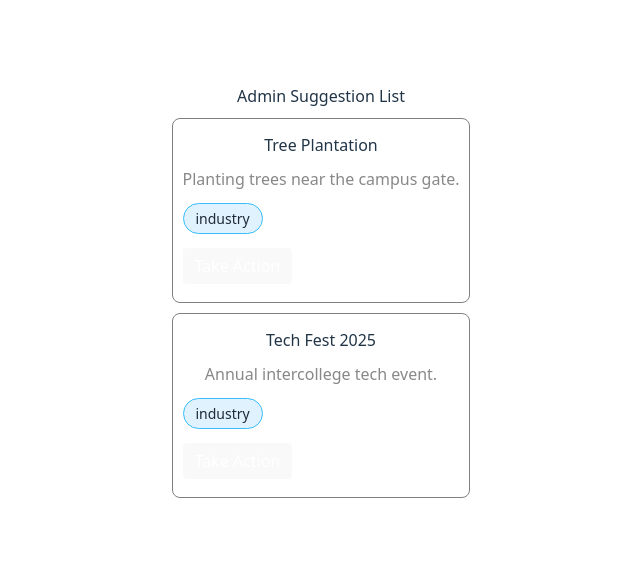
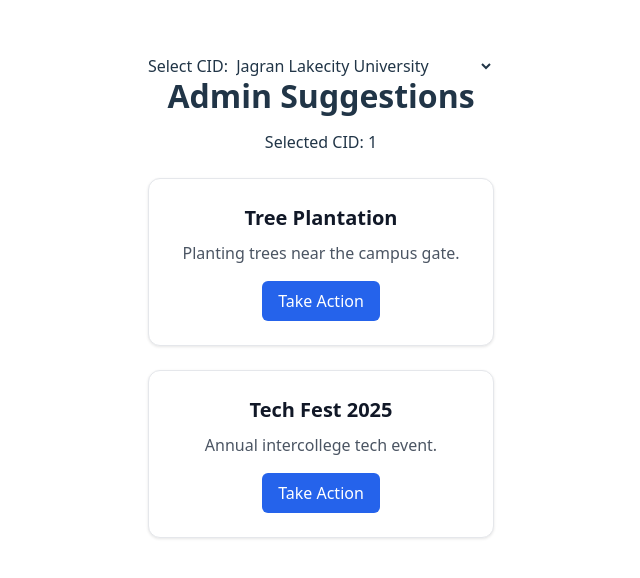
Before and after one commit to vaidik24/Alma-hackathon-frontend, a React (Vite) app: page / in a window 1280 px wide. Shown: the part 104-682 px from the top of the page, without its empty margins (319-959 px from the left). Built offline with nearby package versions, Linux system fonts and the light colour scheme.

Commit message:
CID selector

```diff
--- /dev/null
+++ b/src/components/CIDSelector.jsx
@@ -0,0 +1,12 @@
+export default function CIDSelector({ selectedCID, onChange }) {
+  return (
+    <>
+      <label htmlFor="cid-select">Select CID: </label>
+      <select id="cid-select" value={selectedCID} onChange={onChange}>
+        <option value="1">Jagran Lakecity University</option>
+        <option value="2">Thakur Global Business School</option>
+        <option value="3">Aarupadai Veed Medical College</option>
+      </select>
+    </>
+  );
+}
--- a/src/components/SuggestionList.jsx
+++ b/src/components/SuggestionList.jsx
@@ -3,11 +3,12 @@
 import { useState } from "react"
 import SuggestionModal from "./SuggestionModal"
 
-export default function SuggestionList({ suggestions }) {
+export default function SuggestionList({ suggestions, selectedCID, onTakeAction }) {
   const [selectedSuggestion, setSelectedSuggestion] = useState(null)
 
   return (
     <div style={{ display: "grid", gap: "1.5rem" }}>
+        Selected CID: {selectedCID} {/* Testing purpose... */}
       {suggestions.map((sug) => (
         <div
           key={sug.id}
@@ -39,7 +40,8 @@ export default function SuggestionList({ suggestions }) {
           </h3>
           <p style={{ color: "#4B5563", marginBottom: "1rem" }}>{sug.description}</p>
           <button
-            onClick={() => setSelectedSuggestion(sug)}
+            // onClick={() => setSelectedSuggestion(sug)}
+             onClick={() => onTakeAction(sug)}
             style={{
               backgroundColor: "#2563eb",
               color: "white",
--- a/src/pages/AdminSuggestions.jsx
+++ b/src/pages/AdminSuggestions.jsx
@@ -1,21 +1,36 @@
 import { useState } from 'react';
 import { dummySuggestions } from '../api';
 import SuggestionModal from '../components/SuggestionModal';
+import CIDSelector from '../components/CIDSelector';
+import SuggestionList from '../components/SuggestionList';
 
 export default function AdminSuggestions() {
+  const [selectedCID, setSelectedCID] = useState('1');
   const [selectedSuggestion, setSelectedSuggestion] = useState(null);
+
+  const handleCIDChange = (e) => {
+    setSelectedCID(e.target.value);
+  };
+
+  const handleTakeAction = (sug) => {
+    setSelectedSuggestion(sug);
+  };
 
   return (
     <div>
-      <h2>Admin Suggestion List</h2>
-      {dummySuggestions.map((sug) => (
-        <div class="suggession_card" key={sug.id} style={{ border: '1px solid gray', padding: '10px', margin: '10px' }}>
-          <h3>{sug.title}</h3>
-          <p>{sug.description}</p>
-          <p class="industry-chip">industry</p>
-          <button onClick={() => setSelectedSuggestion(sug)}>Take Action</button>
-        </div>
-      ))}
+
+      {/* <h2>Admin Suggestion List</h2> */}
+
+      <CIDSelector selectedCID={selectedCID} onChange={handleCIDChange} />
+
+      <h1 style={{ fontSize: '2rem', fontWeight: 'bold', marginBottom: '1rem' }}>
+        Admin Suggestions
+      </h1>
+      <SuggestionList
+        suggestions={dummySuggestions}
+        selectedCID={selectedCID}
+        onTakeAction={handleTakeAction}
+      />
 
       {selectedSuggestion && (
         <SuggestionModal
```
